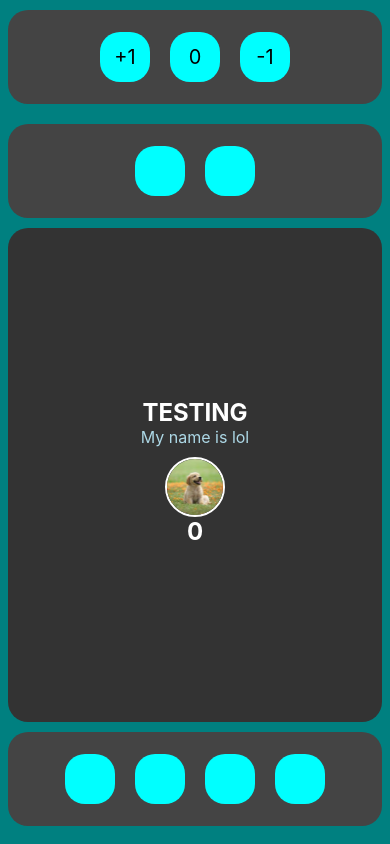
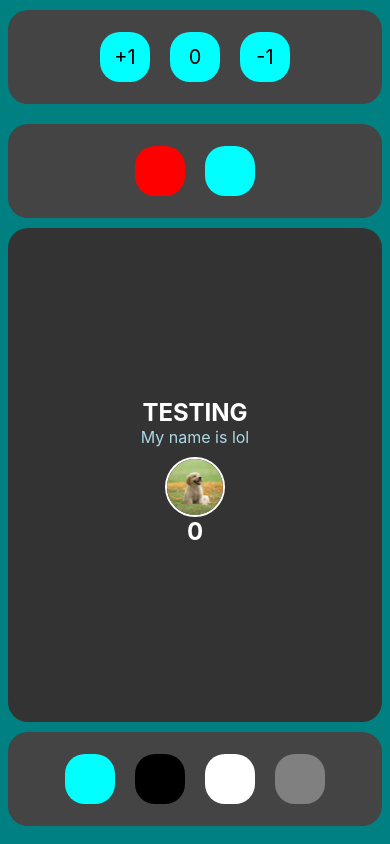
Before and after one commit to palpatinezw/ReactLesson, a React Native app in the folder Components/: screen / in a window 390 px wide. Built offline with nearby package versions, Linux system fonts and the light colour scheme.

Commit message:
Added custom components

```diff
--- a/Components/App.js
+++ b/Components/App.js
@@ -2,6 +2,7 @@ import * as React from 'react';
 import { Text, View, StyleSheet, Image, TouchableOpacity } from 'react-native';
 import { useState } from 'react';
 import Constants from 'expo-constants';
+import InnerBox from './components/innerbox'
 
 export default function App() {
 
@@ -25,8 +26,8 @@ export default function App() {
         </TouchableOpacity>
       </View>
       <View style={styles.outerBox}>
-        <View style={styles.innerBox}></View>
-        <View style={styles.innerBox}></View>
+        <InnerBox color="red"></InnerBox>
+        <InnerBox></InnerBox>
       </View>
       <View style={styles.box}>
         <Text style={styles.title}>TESTING</Text>
@@ -43,10 +44,10 @@ export default function App() {
         </Text>
       </View>
       <View style={styles.outerBox}>
-        <View style={styles.innerBox}></View>
-        <View style={styles.innerBox}></View>
-        <View style={styles.innerBox}></View>
-        <View style={styles.innerBox}></View>
+        <InnerBox color="cyan"></InnerBox>
+        <InnerBox color="black"></InnerBox>
+        <InnerBox color="white"></InnerBox>
+        <InnerBox color="grey"></InnerBox>
       </View>
     </View>
   );
--- /dev/null
+++ b/Components/components/innerbox.js
@@ -0,0 +1,17 @@
+import * as React from 'react';
+import { View } from 'react-native';
+
+export default function InnerBox(props){
+    return(
+        <View style={{
+            width: 50,
+            height: 50,
+            borderRadius: 20,
+            backgroundColor: props.color ? props.color : "cyan",
+            marginLeft: 10,
+            marginRight: 10,
+            justifyContent: 'center',
+        }}>
+        </View>
+    )
+}
```
